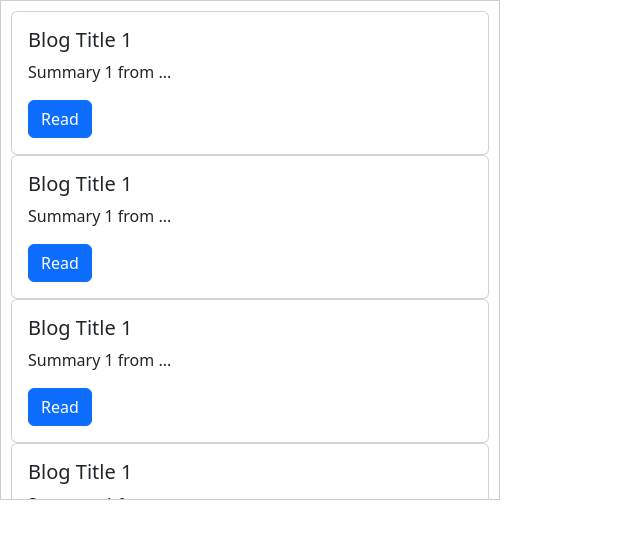
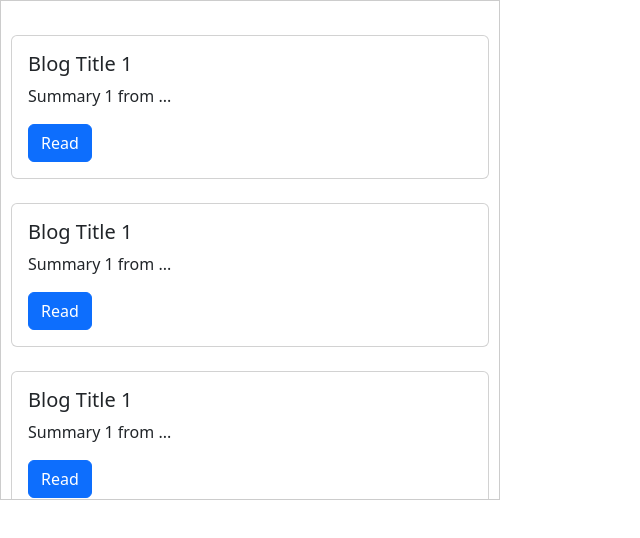
Before and after one commit to ElangoRaja7/angular-components-Indepth, an Angular app: page / in a window 1280 px wide. Shown: the top 538 px of the page, without its empty margins (0-640 px from the left). Built offline with nearby package versions, Linux system fonts and the light colour scheme.

Commit message:
styling using :host

```diff
--- a/src/app/blog-post-tile/blog-post-tile.component.scss
+++ b/src/app/blog-post-tile/blog-post-tile.component.scss
@@ -0,0 +1,3 @@
+:host{
+    margin: 10px;
+}
```
